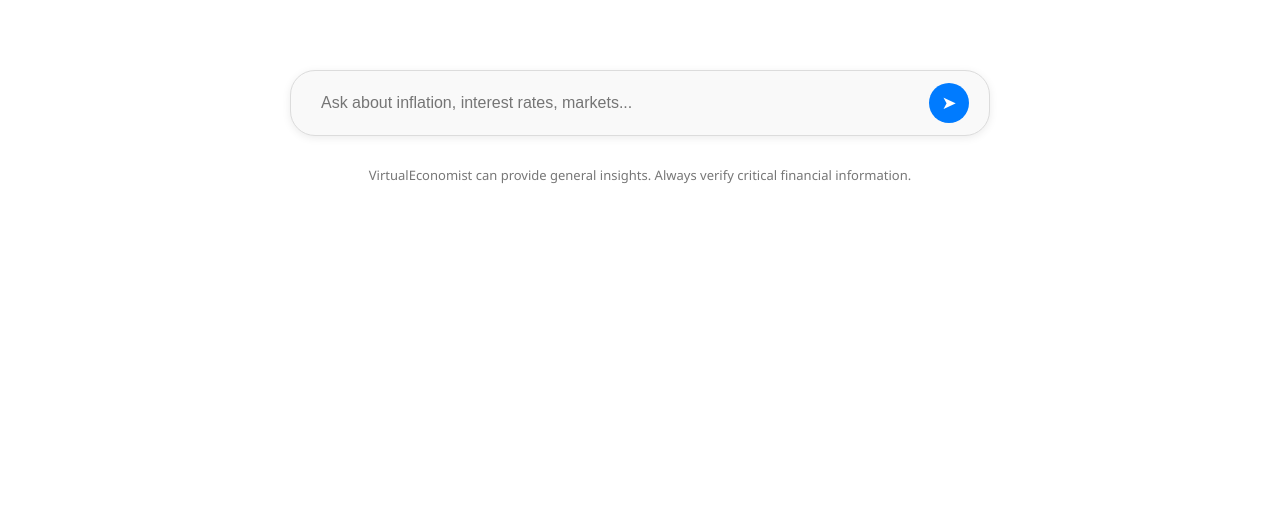
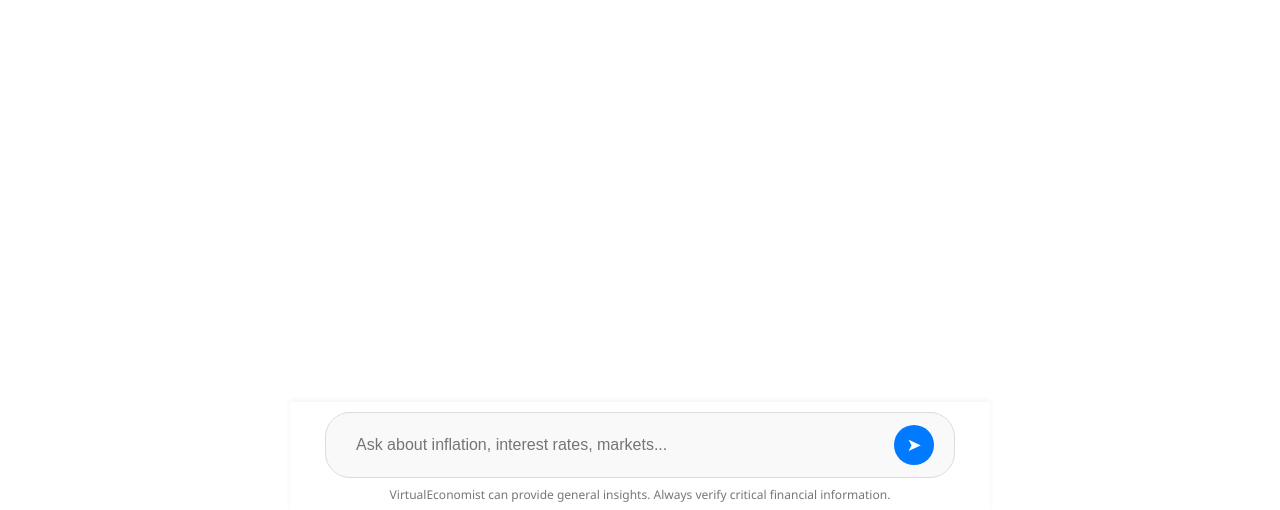
Before and after one commit to ryan5anderson/VirtEconProject, a React (Create React App) app in the folder chatbot-frontend/: page / in a window 1280 px wide. Shown: the part 287-797 px from the top of the page. Built offline with nearby package versions, Linux system fonts and the light colour scheme.

Commit message:
added inital markedown and sticky bars

```diff
--- a/chatbot-frontend/src/App.css
+++ b/chatbot-frontend/src/App.css
@@ -23,11 +23,18 @@ body, html {
 
 /* ===== Top Bar ===== */
 .top-bar {
+  position: fixed;
+  top: 0;
+  left: 0;
+  width: 100%;
+  height: 60px;
+  background: #fff;
   display: flex;
   justify-content: space-between;
   align-items: center;
   padding: 0 20px;
-  height: 60px;
+  box-shadow: 0 2px 5px rgba(0,0,0,0.1);
+  z-index: 1000;
 }
 
 .left-section {
@@ -68,30 +75,27 @@ body, html {
 
 /* ===== Chat Container ===== */
 .chat-container {
+  padding-top: 80px;   /* Space for fixed header */
+  padding-bottom: 120px; /* Space for bottom bar */
   width: 60%;
   max-width: 900px;
   margin: auto;
-  padding: 0 20px;
   display: flex;
   flex-direction: column;
   flex-grow: 1;
 }
 
 .chat-container.active {
-  justify-content: flex-end;
+  justify-content: flex-start;
 }
 
 .chat-container.centered {
   height: 100vh;
-  display: flex;
-  flex-direction: column;
-  justify-content: flex-start;   /* Align to top */
+  justify-content: flex-start;
   align-items: center;
   text-align: center;
-  padding-top: 150px;            /* Push down from the top */
+  padding-top: 150px;
 }
-
-
 
 /* ===== Welcome Message ===== */
 .welcome-message {
@@ -108,9 +112,8 @@ body, html {
   display: flex;
   flex-direction: column;
   width: 100%;
-  align-items: center;   /* Centers bot messages */
+  align-items: center;
 }
-
 
 /* ===== Messages ===== */
 .message {
@@ -131,7 +134,7 @@ body, html {
   color: #333;
   padding: 12px 18px;
   border-radius: 18px;
-  max-width: 50%;    /* Half width */
+  max-width: 50%;
   word-wrap: break-word;
   text-align: left;
 }
@@ -145,23 +148,37 @@ body, html {
   color: #000;
   font-size: 15px;
   line-height: 1.6;
-  max-width: 100%;     /* Wider for readability */
+  max-width: 100%;
   word-wrap: break-word;
   text-align: left;
 }
 
-/* ===== Input Container ===== */
+/* ===== Bottom Bar ===== */
+.bottom-bar {
+  position: fixed;
+  bottom: 0;
+  left: 50%;
+  transform: translateX(-50%);
+  width: 100%;
+  max-width: 700px;
+  background: #fff;
+  padding: 10px 0;
+  box-shadow: 0 -2px 5px rgba(0,0,0,0.05);
+  z-index: 999;
+  display: flex;
+  flex-direction: column;
+  align-items: center;
+}
+
+/* Input */
 .input-container {
-  display: flex;
-  align-items: center;
+  width: 90%;
   background: #f9f9f9;
   border: 1px solid #dcdcdc;
   border-radius: 25px;
   padding: 12px 20px;
-  width: 100%;
-  max-width: 700px;    /* Keep it tighter like GPT */
-  box-shadow: 0 2px 8px rgba(0,0,0,0.08);
-  margin: 20px auto;   /* Center horizontally */
+  display: flex;
+  align-items: center;
 }
 
 .input-container input {
@@ -191,19 +208,15 @@ body, html {
 .input-container button:hover {
   background: #0056b3;
 }
-.chat-container.active .input-container {
-  width: 100%;
-  max-width: 700px;    /* Consistent max-width */
-  margin: 20px auto;
+
+/* Disclaimer */
+.disclaimer {
+  font-size: 12px;
+  color: #777;
+  margin-top: 8px;
+  text-align: center;
 }
 
-.disclaimer {
-  text-align: center;
-  font-size: 13px;
-  color: #777;
-  margin-top: 10px;
-  margin-bottom: 20px;
-}
 /* Typing Indicator */
 .typing-indicator {
   font-size: 14px;
@@ -212,24 +225,19 @@ body, html {
   margin: 10px 0;
 }
 
-/* Timestamp */
-.timestamp {
-  align-self: flex-end;
-  font-size: 11px;
-  color: #aaa;
-  margin-top: 4px;
-  margin-right: 5px;
-}
-
-/* Dark Mode */
-/* Dark Mode */
+/* ===== Dark Mode ===== */
 .dark-mode {
   background-color: #121212;
   color: #e0e0e0;
 }
 
+.dark-mode .top-bar {
+  background: #1e1e1e;
+  box-shadow: 0 2px 5px rgba(255,255,255,0.05);
+}
+
 .dark-mode .bot > div {
-  color: #e0e0e0;   /* Light text for dark mode */
+  color: #e0e0e0;
 }
 
 .dark-mode .user > div {
@@ -242,6 +250,24 @@ body, html {
   border-color: #333;
 }
 
+.dark-mode .bottom-bar {
+  background: #1e1e1e;
+}
+
 .dark-mode .disclaimer {
   color: #aaa;
 }
+
+/* ===== Markdown Formatting for Bot ===== */
+.message.bot strong {
+  font-weight: bold;
+}
+
+.message.bot ol {
+  padding-left: 20px;
+  margin: 10px 0;
+}
+
+.message.bot li {
+  margin-bottom: 5px;
+}
--- a/chatbot-frontend/src/App.js
+++ b/chatbot-frontend/src/App.js
@@ -1,5 +1,6 @@
 import React, { useState, useEffect, useRef } from "react";
 import axios from "axios";
+import ReactMarkdown from "react-markdown";
 import "./App.css";
 
 function App() {
@@ -14,7 +15,7 @@ function App() {
       if (!question.trim()) return;
 
       setHasInteracted(true);
-      const newMessage = { type: "user", text: question, timestamp: new Date() };
+      const newMessage = { type: "user", text: question };
       setMessages(prev => [...prev, newMessage]);
 
       setIsLoading(true);
@@ -22,12 +23,11 @@ function App() {
           const res = await axios.post("http://localhost:5001/ask", { question });
           const botMessage = {
               type: "bot",
-              text: res.data.generated_text || "No response text.",
-              timestamp: new Date()
+              text: res.data.generated_text || "No response text."
           };
           setMessages(prev => [...prev, botMessage]);
       } catch {
-          setMessages(prev => [...prev, { type: "bot", text: "Error fetching response.", timestamp: new Date() }]);
+          setMessages(prev => [...prev, { type: "bot", text: "Error fetching response." }]);
       }
       setIsLoading(false);
       setQuestion("");
@@ -39,6 +39,7 @@ function App() {
 
   return (
     <div className={`app-background ${darkMode ? 'dark-mode' : ''}`}>
+        {/* Fixed Header */}
         <div className="top-bar">
           <div className="left-section">
               <span className="app-title">VirtualEconomist</span>
@@ -66,6 +67,7 @@ function App() {
           </div>
         </div>
 
+        {/* Chat Section */}
         <div className={`chat-container ${hasInteracted ? 'active' : 'centered'}`}>
             {!hasInteracted && (
                 <div className="welcome-message">
@@ -77,14 +79,21 @@ function App() {
                 <div className="chat-box">
                     {messages.map((msg, index) => (
                         <div key={index} className={`message ${msg.type}`}>
-                            <div>{msg.text}</div>
+                            {msg.type === 'bot' ? (
+                                <ReactMarkdown>{msg.text}</ReactMarkdown>
+                            ) : (
+                                <div>{msg.text}</div>
+                            )}
                         </div>
                     ))}
                     {isLoading && <div className="typing-indicator">VirtualEconomist is typing...</div>}
                     <div ref={chatEndRef}></div>
                 </div>
             )}
+        </div>
 
+        {/* Fixed Bottom Bar */}
+        <div className="bottom-bar">
             <div className="input-container">
                 <input
                     type="text"
--- /dev/null
+++ b/package.json
@@ -0,0 +1,5 @@
+{
+  "dependencies": {
+    "react-markdown": "^10.1.0"
+  }
+}
```
Also changed, not shown: 1 other file (tests, documents, lock files or other folders).
